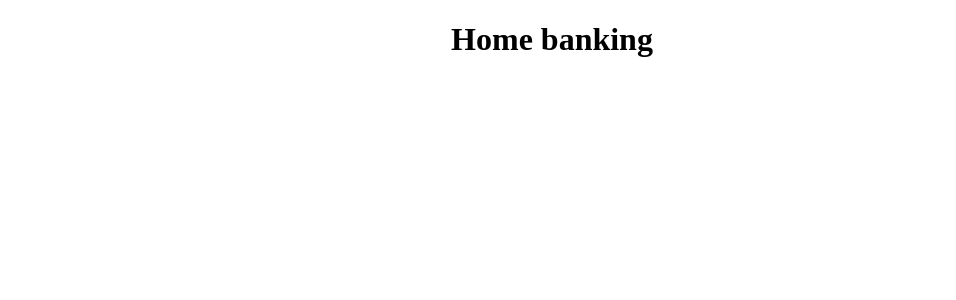
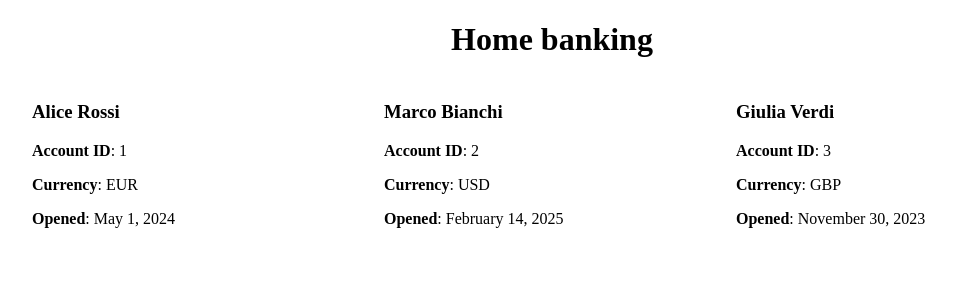
Before and after one commit to School-works/homeBanking-frontend, an Angular app: page / in a window 1280 px wide. Shown: the top 300 px of the page, without its empty margins (88-1044 px from the left). Built offline with nearby package versions, Linux system fonts and the light colour scheme.

Commit message:
3 made up account show up to main page

```diff
--- a/src/app/app.html
+++ b/src/app/app.html
@@ -1,6 +1,4 @@
 <main>
-
-<h1 class="center">Home banking</h1>
-
-
+  <h1 class="center">Home banking</h1>
+  <router-outlet></router-outlet>
 </main>
--- a/src/app/app.routes.ts
+++ b/src/app/app.routes.ts
@@ -1,3 +1,10 @@
 import { Routes } from '@angular/router';
+import { Home } from './home/home';
 
-export const routes: Routes = [];
+export const routes: Routes = [
+  {
+    path: '',
+    component: Home,
+    pathMatch: 'full',
+  },
+];
--- a/src/app/app.ts
+++ b/src/app/app.ts
@@ -2,10 +2,11 @@ import { Component, signal } from '@angular/core';
 import { RouterOutlet } from '@angular/router';
 
 @Component({
+  standalone: true,
   selector: 'app-root',
   imports: [RouterOutlet],
   templateUrl: './app.html',
-  styleUrl: './app.css'
+  styleUrls: ['./app.css'],
 })
 export class App {
   protected readonly title = signal('homeBanking-frontend');
--- /dev/null
+++ b/src/app/home/home.css
@@ -0,0 +1,20 @@
+.home-page {
+  max-width: 1040px;
+  margin: 1.5rem auto;
+  padding: 0 1rem;
+}
+
+.hero {
+  margin-bottom: 1.5rem;
+}
+
+.subtitle {
+  color: #555;
+  margin: 0.5rem 0 0;
+}
+
+.accounts-grid {
+  display: grid;
+  grid-template-columns: repeat(auto-fit, minmax(220px, 1fr));
+  gap: 1rem;
+}
--- /dev/null
+++ b/src/app/home/home.html
@@ -0,0 +1,11 @@
+<section class="home-page">
+  <div class="hero">
+  </div>
+
+  <div class="accounts-grid">
+    <app-account-card
+      *ngFor="let account of accounts"
+      [account]="account"
+    ></app-account-card>
+  </div>
+</section>
--- /dev/null
+++ b/src/app/home/home.ts
@@ -0,0 +1,34 @@
+import { Component } from '@angular/core';
+import { CommonModule } from '@angular/common';
+import { Account } from '../../models/account';
+import { AccountCard } from '../../components/account-card/account-card';
+
+@Component({
+  standalone: true,
+  selector: 'app-home',
+  imports: [CommonModule, AccountCard],
+  templateUrl: './home.html',
+  styleUrls: ['./home.css'],
+})
+export class Home {
+  protected readonly accounts: Account[] = [
+    {
+      id: 1,
+      owner_name: 'Alice Rossi',
+      currency: 'EUR',
+      created_at: new Date('2024-05-01'),
+    },
+    {
+      id: 2,
+      owner_name: 'Marco Bianchi',
+      currency: 'USD',
+      created_at: new Date('2025-02-14'),
+    },
+    {
+      id: 3,
+      owner_name: 'Giulia Verdi',
+      currency: 'GBP',
+      created_at: new Date('2023-11-30'),
+    },
+  ];
+}
--- a/src/components/account-card/account-card.html
+++ b/src/components/account-card/account-card.html
@@ -1 +1,6 @@
-<p>account-card works!</p>
+<article class="account-card">
+  <h3>{{ account.owner_name }}</h3>
+  <p><strong>Account ID</strong>: {{ account.id }}</p>
+  <p><strong>Currency</strong>: {{ account.currency }}</p>
+  <p><strong>Opened</strong>: {{ account.created_at | date:'longDate' }}</p>
+</article>
```
Also changed, not shown: src/components/account-card/account-card.ts (+7 -4 lines).
